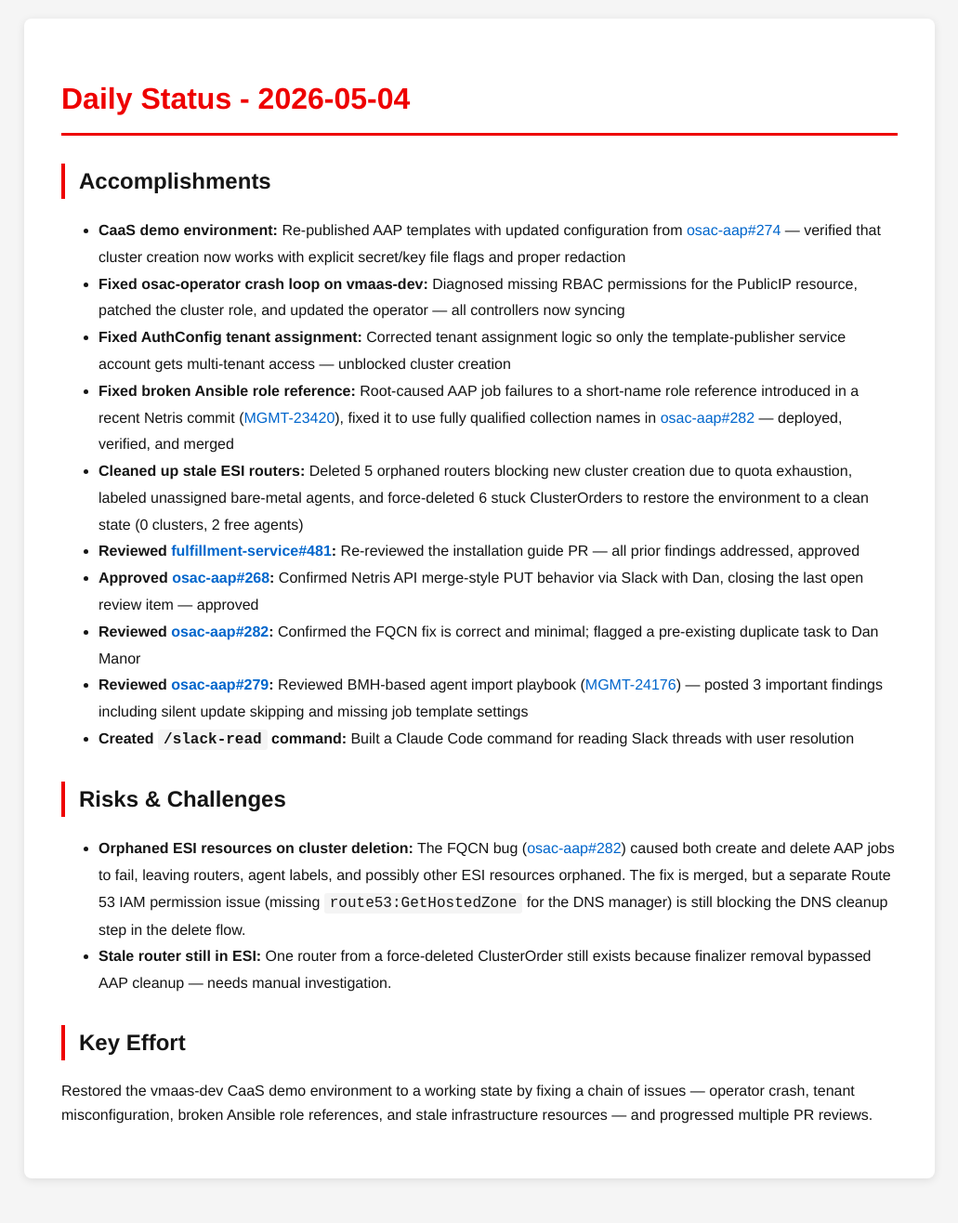
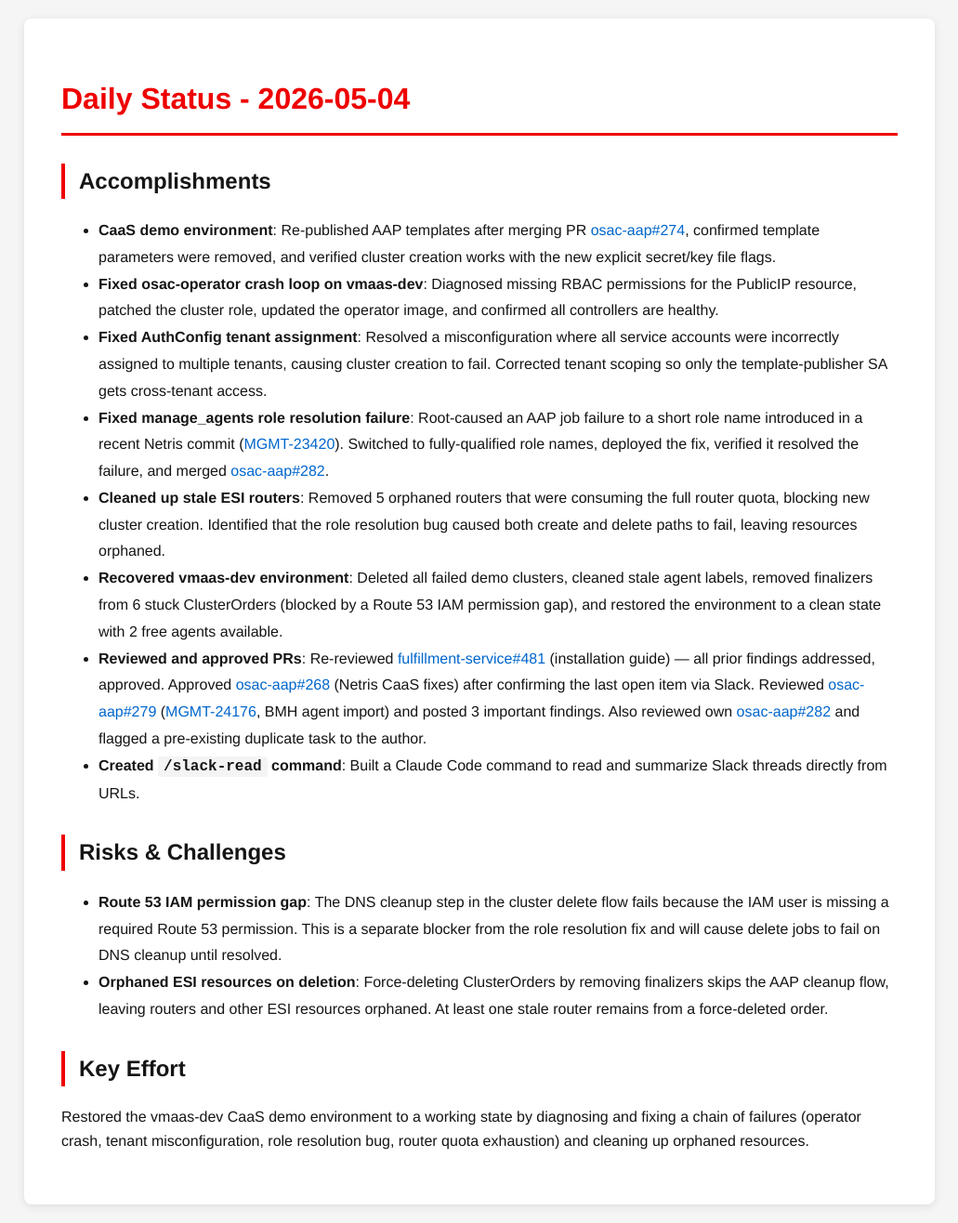
Before and after one commit to tzvatot/daily-status, a Jekyll site: the page built from 2026-05-04.md, in a window 1280 px wide. Shown: the whole page at 93% size, without its empty margins (124-1155 px from the left). Built offline with Jekyll 4.4.1, drawn with Linux system fonts in a browser that asks for light colours; before the commit the page ends 1288 px from its top, so only the background shows below that.

Commit message:
Daily status update - 2026-05-04

```diff
--- a/2026-05-04.md
+++ b/2026-05-04.md
@@ -7,20 +7,21 @@
 # Daily Status - 2026-05-04
 
 ## Accomplishments
-- **CaaS demo environment:** Re-published AAP templates with updated configuration from [osac-aap#274](https://github.com/osac-project/osac-aap/pull/274) — verified that cluster creation now works with explicit secret/key file flags and proper redaction
-- **Fixed osac-operator crash loop on vmaas-dev:** Diagnosed missing RBAC permissions for the PublicIP resource, patched the cluster role, and updated the operator — all controllers now syncing
-- **Fixed AuthConfig tenant assignment:** Corrected tenant assignment logic so only the template-publisher service account gets multi-tenant access — unblocked cluster creation
-- **Fixed broken Ansible role reference:** Root-caused AAP job failures to a short-name role reference introduced in a recent Netris commit ([MGMT-23420](https://issues.redhat.com/browse/MGMT-23420)), fixed it to use fully qualified collection names in [osac-aap#282](https://github.com/osac-project/osac-aap/pull/282) — deployed, verified, and merged
-- **Cleaned up stale ESI routers:** Deleted 5 orphaned routers blocking new cluster creation due to quota exhaustion, labeled unassigned bare-metal agents, and force-deleted 6 stuck ClusterOrders to restore the environment to a clean state (0 clusters, 2 free agents)
-- **Reviewed [fulfillment-service#481](https://github.com/osac-project/fulfillment-service/pull/481):** Re-reviewed the installation guide PR — all prior findings addressed, approved
-- **Approved [osac-aap#268](https://github.com/osac-project/osac-aap/pull/268):** Confirmed Netris API merge-style PUT behavior via Slack with Dan, closing the last open review item — approved
-- **Reviewed [osac-aap#282](https://github.com/osac-project/osac-aap/pull/282):** Confirmed the FQCN fix is correct and minimal; flagged a pre-existing duplicate task to Dan Manor
-- **Reviewed [osac-aap#279](https://github.com/osac-project/osac-aap/pull/279):** Reviewed BMH-based agent import playbook ([MGMT-24176](https://issues.redhat.com/browse/MGMT-24176)) — posted 3 important findings including silent update skipping and missing job template settings
-- **Created `/slack-read` command:** Built a Claude Code command for reading Slack threads with user resolution
+
+- **CaaS demo environment**: Re-published AAP templates after merging PR [osac-aap#274](https://github.com/osac-project/osac-aap/pull/274), confirmed template parameters were removed, and verified cluster creation works with the new explicit secret/key file flags.
+- **Fixed osac-operator crash loop on vmaas-dev**: Diagnosed missing RBAC permissions for the PublicIP resource, patched the cluster role, updated the operator image, and confirmed all controllers are healthy.
+- **Fixed AuthConfig tenant assignment**: Resolved a misconfiguration where all service accounts were incorrectly assigned to multiple tenants, causing cluster creation to fail. Corrected tenant scoping so only the template-publisher SA gets cross-tenant access.
+- **Fixed manage_agents role resolution failure**: Root-caused an AAP job failure to a short role name introduced in a recent Netris commit ([MGMT-23420](https://issues.redhat.com/browse/MGMT-23420)). Switched to fully-qualified role names, deployed the fix, verified it resolved the failure, and merged [osac-aap#282](https://github.com/osac-project/osac-aap/pull/282).
+- **Cleaned up stale ESI routers**: Removed 5 orphaned routers that were consuming the full router quota, blocking new cluster creation. Identified that the role resolution bug caused both create and delete paths to fail, leaving resources orphaned.
+- **Recovered vmaas-dev environment**: Deleted all failed demo clusters, cleaned stale agent labels, removed finalizers from 6 stuck ClusterOrders (blocked by a Route 53 IAM permission gap), and restored the environment to a clean state with 2 free agents available.
+- **Reviewed and approved PRs**: Re-reviewed [fulfillment-service#481](https://github.com/osac-project/fulfillment-service/pull/481) (installation guide) — all prior findings addressed, approved. Approved [osac-aap#268](https://github.com/osac-project/osac-aap/pull/268) (Netris CaaS fixes) after confirming the last open item via Slack. Reviewed [osac-aap#279](https://github.com/osac-project/osac-aap/pull/279) ([MGMT-24176](https://issues.redhat.com/browse/MGMT-24176), BMH agent import) and posted 3 important findings. Also reviewed own [osac-aap#282](https://github.com/osac-project/osac-aap/pull/282) and flagged a pre-existing duplicate task to the author.
+- **Created `/slack-read` command**: Built a Claude Code command to read and summarize Slack threads directly from URLs.
 
 ## Risks & Challenges
-- **Orphaned ESI resources on cluster deletion:** The FQCN bug ([osac-aap#282](https://github.com/osac-project/osac-aap/pull/282)) caused both create and delete AAP jobs to fail, leaving routers, agent labels, and possibly other ESI resources orphaned. The fix is merged, but a separate Route 53 IAM permission issue (missing `route53:GetHostedZone` for the DNS manager) is still blocking the DNS cleanup step in the delete flow.
-- **Stale router still in ESI:** One router from a force-deleted ClusterOrder still exists because finalizer removal bypassed AAP cleanup — needs manual investigation.
+
+- **Route 53 IAM permission gap**: The DNS cleanup step in the cluster delete flow fails because the IAM user is missing a required Route 53 permission. This is a separate blocker from the role resolution fix and will cause delete jobs to fail on DNS cleanup until resolved.
+- **Orphaned ESI resources on deletion**: Force-deleting ClusterOrders by removing finalizers skips the AAP cleanup flow, leaving routers and other ESI resources orphaned. At least one stale router remains from a force-deleted order.
 
 ## Key Effort
-Restored the vmaas-dev CaaS demo environment to a working state by fixing a chain of issues — operator crash, tenant misconfiguration, broken Ansible role references, and stale infrastructure resources — and progressed multiple PR reviews.
+
+Restored the vmaas-dev CaaS demo environment to a working state by diagnosing and fixing a chain of failures (operator crash, tenant misconfiguration, role resolution bug, router quota exhaustion) and cleaning up orphaned resources.
```
